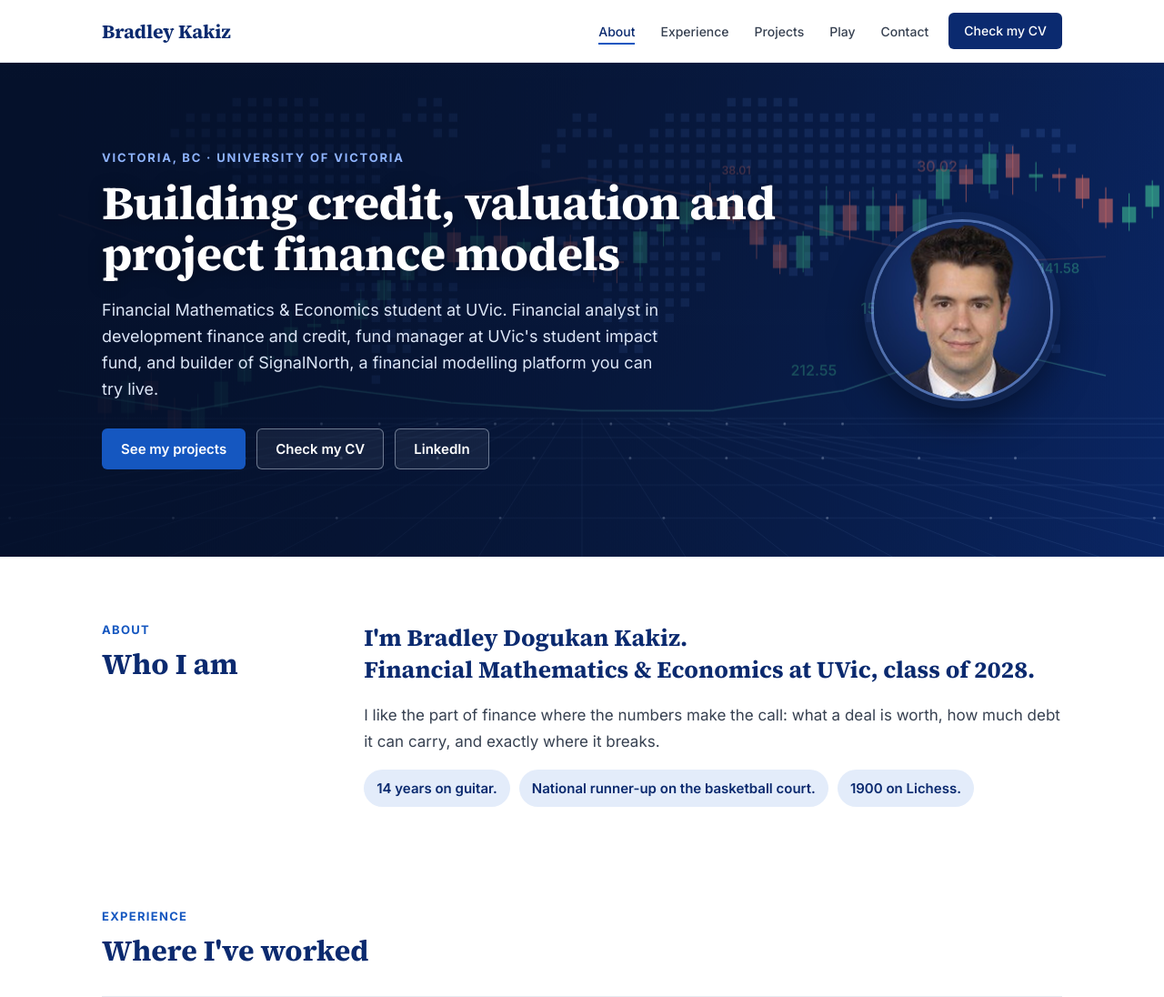
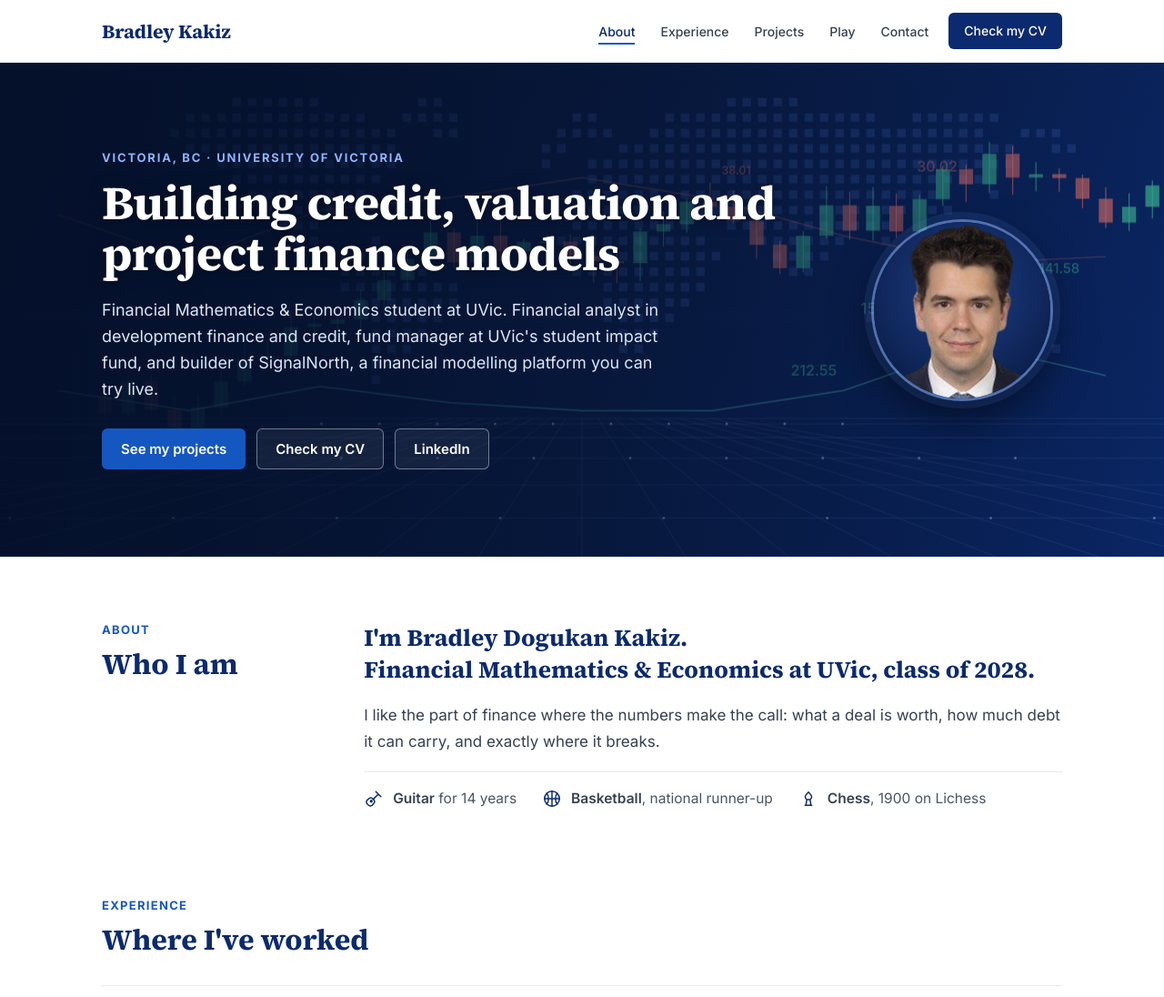
Before and after one commit to BBradleyyy/BBradleyyy.github.io, a plain HTML site: page index.html in a window 1280 px wide. Shown: the top 1096 px of the page at 91% size. Drawn offline with Linux system fonts and the light colour scheme.

Commit message:
About: hobbies as an icon row instead of pills
Co-Authored-By: Claude Opus 5.5 <noreply@anthropic.com>
Claude-Session: https://claude.ai/code/session_01CKN5SXgGj1cdWtrMPCZqQj

```diff
--- a/css/site.css
+++ b/css/site.css
@@ -272,8 +272,12 @@ figure:hover .frame { transform: translateY(-4px); box-shadow: 0 14px 34px rgba(
 
 /* ---------------------------------------------------------------- about, punchy */
 .prose.punchy .big { font-family: var(--serif); font-size: 26px; line-height: 1.35; color: var(--navy); font-weight: 700; margin-bottom: 18px; }
-.prose.punchy .hobbies { display: flex; flex-wrap: wrap; gap: 10px; margin-top: 6px; }
-.prose.punchy .hobbies span { background: var(--chip); color: var(--navy); font-weight: 600; font-size: 15px; padding: 8px 14px; border-radius: 999px; }
+.prose.punchy .hobbies { list-style: none; padding: 0; margin: 18px 0 0; display: flex; flex-wrap: wrap;
+  border-top: 1px solid var(--line); padding-top: 16px; gap: 10px 28px; }
+.prose.punchy .hobbies li { display: flex; align-items: center; gap: 10px; font-size: 15.5px; color: var(--muted); margin: 0; }
+.prose.punchy .hobbies b { color: var(--text); font-weight: 600; }
+.prose.punchy .hobbies svg { width: 22px; height: 22px; flex: none; fill: none; stroke: var(--navy);
+  stroke-width: 1.6; stroke-linecap: round; stroke-linejoin: round; }
 
 /* ---------------------------------------------------------------- trading desk */
 .desk-lede { margin: -12px 0 24px; font-size: 17px; line-height: 1.6; color: var(--text); max-width: 720px; }
--- a/index.html
+++ b/index.html
@@ -63,7 +63,11 @@
     <div class="main prose punchy">
       <p class="big">I'm Bradley Dogukan Kakiz.<br>Financial Mathematics &amp; Economics at UVic, class of 2028.</p>
       <p>I like the part of finance where the numbers make the call: what a deal is worth, how much debt it can carry, and exactly where it breaks.</p>
-      <p class="hobbies"><span>14 years on guitar.</span> <span>National runner-up on the basketball court.</span> <span>1900 on Lichess.</span></p>
+      <ul class="hobbies" aria-label="Outside finance">
+        <li><svg viewBox="0 0 24 24" aria-hidden="true"><path d="M14.5 3.5l6 6M17.5 6.5l-6.2 6.2"/><path d="M11.3 12.7a3.2 3.2 0 0 0-4.5-1.4 4.6 4.6 0 0 1-2.3 1.9 3.6 3.6 0 0 0 .4 5.8 3.6 3.6 0 0 0 5.8.4 4.6 4.6 0 0 1 1.9-2.3 3.2 3.2 0 0 0-1.3-4.4z"/><circle cx="9" cy="15" r="1"/></svg><span><b>Guitar</b> for 14 years</span></li>
+        <li><svg viewBox="0 0 24 24" aria-hidden="true"><circle cx="12" cy="12" r="9"/><path d="M3 12h18M12 3v18M5.6 5.6c3 2.6 3 10.2 0 12.8M18.4 5.6c-3 2.6-3 10.2 0 12.8"/></svg><span><b>Basketball</b>, national runner-up</span></li>
+        <li><svg viewBox="0 0 24 24" aria-hidden="true"><path d="M8 20h8M9 20l1-7h4l1 7M10 13c-2-1-2.5-3.5-1-5.5L12 4l3 3.5c1.5 2 1 4.5-1 5.5"/></svg><span><b>Chess</b>, 1900 on Lichess</span></li>
+      </ul>
     </div>
     </div>
   </div>
```
